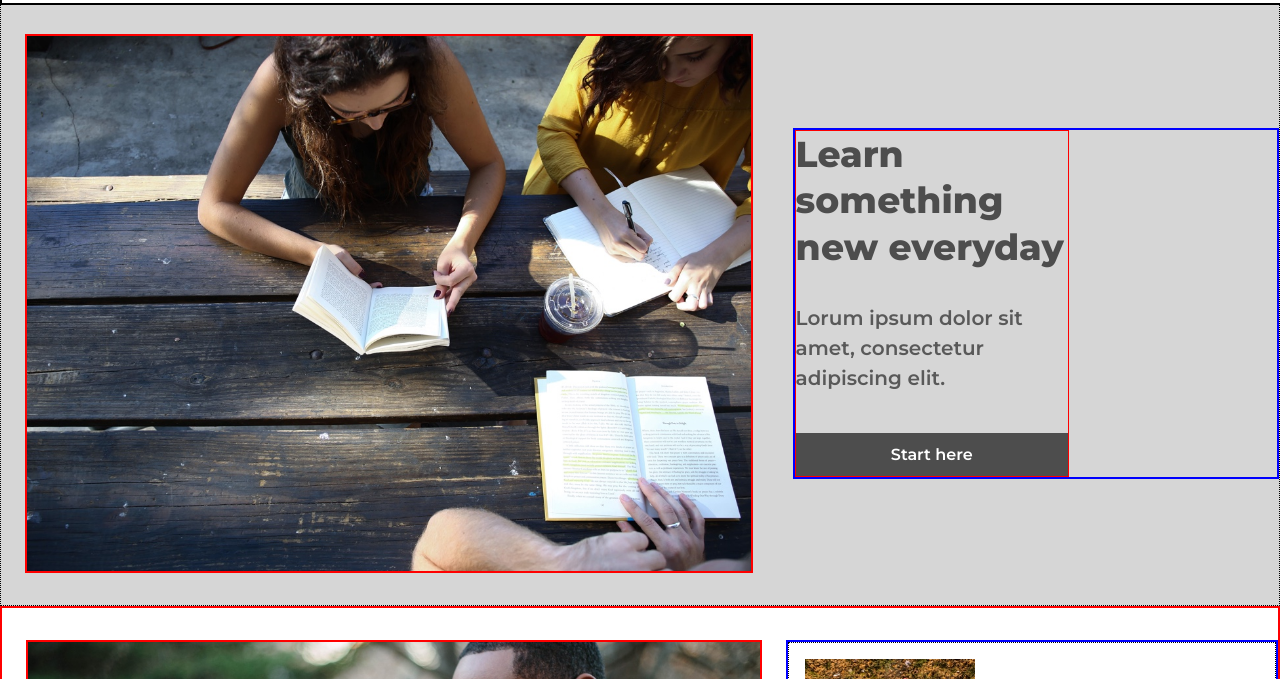
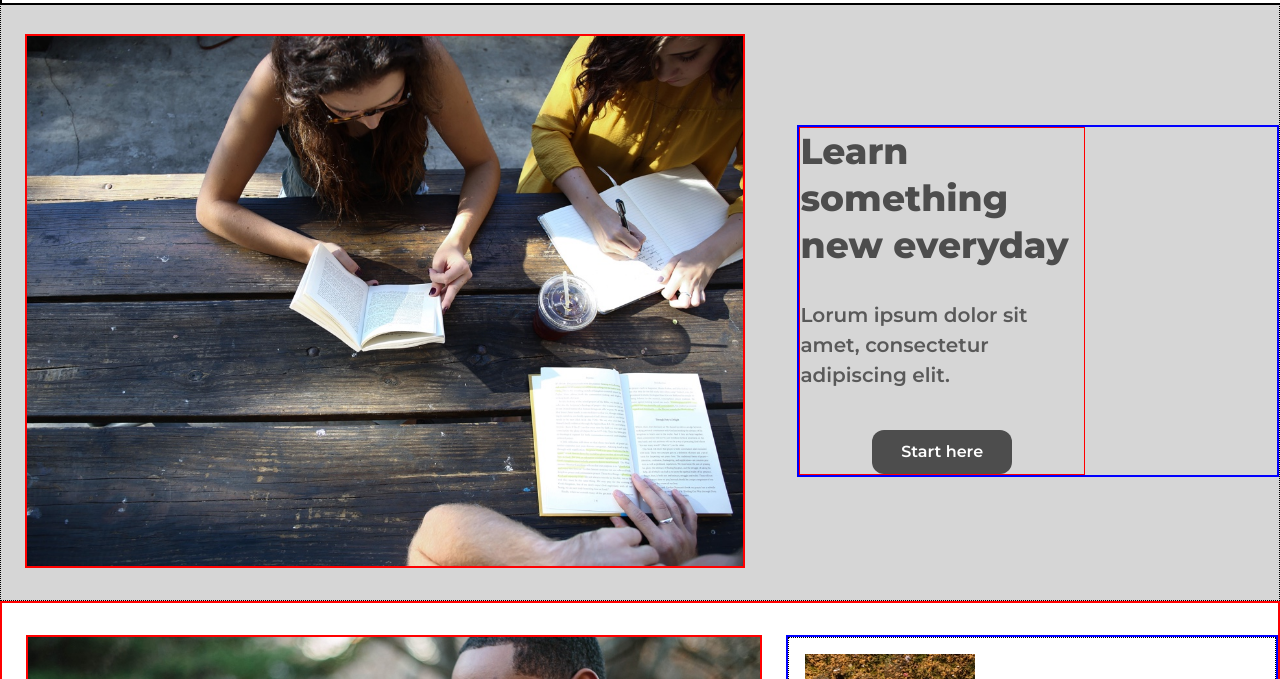
Before and after one commit to justinbaldauf/Colmar, a plain HTML site: page index.html in a window 1280 px wide. Shown: the part 63-742 px from the top of the page. Drawn offline with Linux system fonts and the light colour scheme.

Commit message:
pretty 5

```diff
--- a/style.css
+++ b/style.css
@@ -100,6 +100,7 @@ header .desktop nav a {
   letter-spacing: .05rem;
   color: hsl(0, 0%, 40%);}
 
+/* same color as Read button below */
 header nav a:hover {
   color: hsl(210, 100%, 50%);
 }
@@ -130,7 +131,7 @@ header .mobile {
   }
 }
 
-/* main section  */
+/* Main section  */
 
 main {
   top: 4rem; /* offset for fixed header. */
@@ -193,18 +194,18 @@ section {
   line-height: 1.5;
 }
 
-/* first section (landing page) */
+/* First section (landing page) */
 
 .first-section {
   background-color: hsl(0, 0%, 84%);
 }
 
 .first-section .second-col {
-  margin-left: 2.5rem;
+  margin-left: 3.25rem;
 }
 
 .first-section .text-wrap {
-  margin-right: 13rem;
+  margin-right: 12rem;
 }
 
 .first-section h3 {
@@ -216,11 +217,13 @@ section {
   display: flex;
   justify-content: center;
   align-items: center;
+  margin: 0 4.5rem;
+  border-radius: .75rem;
   background-color: hsl(0, 0%, 30%);
 }
 
 .button:hover {
-  background-color: hsl(210, 100%, 50%);
+  background-color: hsl(210, 60%, 60%);
 }
 
 .button span {
@@ -230,7 +233,8 @@ section {
   font-weight: 600;
 }
 
-/* first section - for screen width of 520px or smaller: */
+/* First section - for screen width of 520px or smaller: */
+
 @media only screen and (max-width: 520px) {
 
 section.first-section {
@@ -325,6 +329,7 @@ section.first-section {
 }
 
 /* Second section - for screen width of 520px or smaller: */
+
 @media only screen and (max-width: 520px) {
 
 .second-section .desktop {
@@ -444,6 +449,7 @@ section.first-section {
 }
 
 /* Third section - for screen width of 520px or smaller: */
+
 @media only screen and (max-width: 520px) {
 
   .third-section {
@@ -503,6 +509,7 @@ section.fourth-section {
 }
 
 /* Fourth section - for screen width of 520px or smaller: */
+
 @media only screen and (max-width: 520px) {
 
   section.fourth-section {
@@ -546,6 +553,7 @@ footer span {
 }
 
 /* Footer - for screen width of 520px or smaller: */
+
 @media only screen and (max-width: 520px) {
 
   footer .desktop {
```
Also changed, not shown: index.html (+7 -2 lines).
